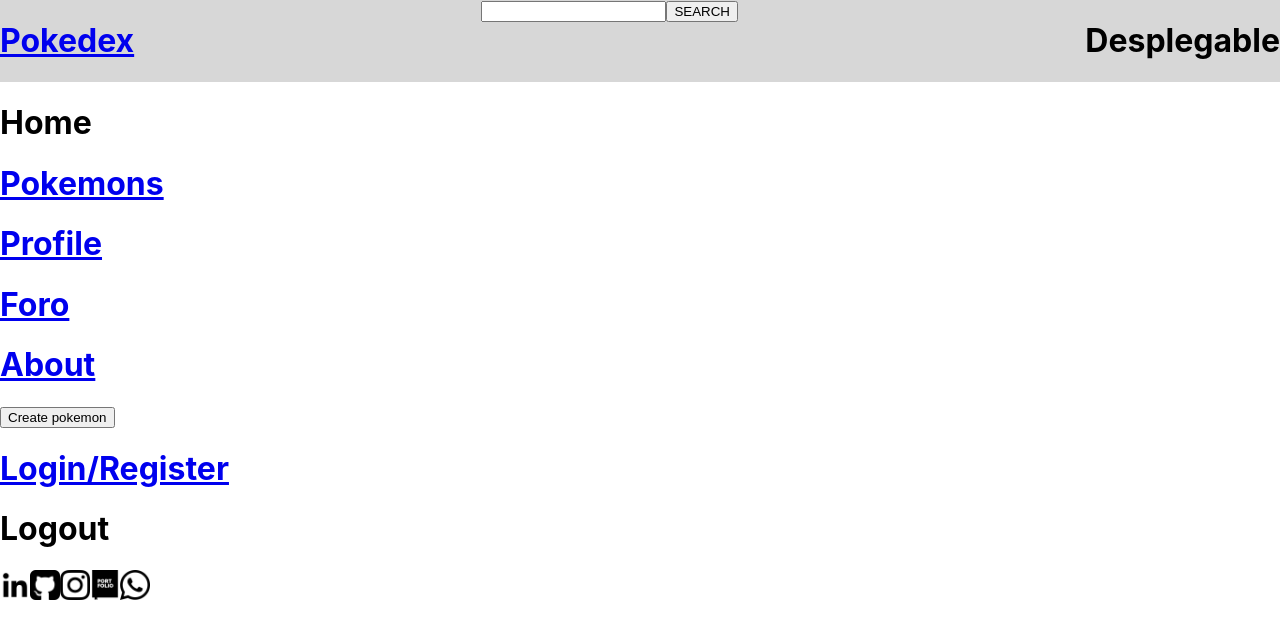
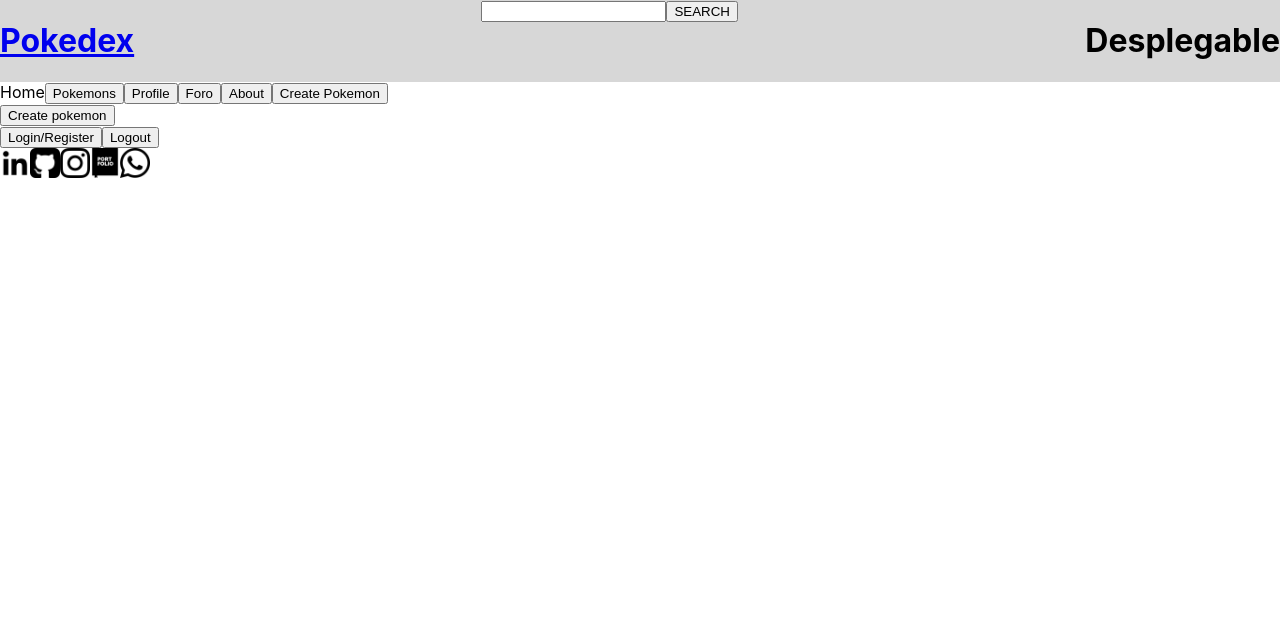
Before and after one commit to SantiRosso/PI-Pokemon, a React (Create React App) app in the folder client/: page /home in a window 1280 px wide. Shown: the top 638 px of the page. Built offline with nearby package versions, Linux system fonts and the light colour scheme.

Commit message:
refactor

```diff
--- a/client/src/components/Home/Home.jsx
+++ b/client/src/components/Home/Home.jsx
@@ -1,34 +1,23 @@
-import {Link} from "react-router-dom"
+import {Link, useNavigate} from "react-router-dom"
 //components
 import NavBar from "../NavBar/NavBar";
 import Footer from "../Footer/Footer";
 import CreatePokemonModal from "../Modals/CreatePokemonModal"
 
 const Home = () => {
+    const navigate = useNavigate()
     return(
         <div>
             <NavBar/>
-            <h1>Home</h1>
-            <Link to="/pokemons">
-                <h1>Pokemons</h1>
-            </Link>
-            <Link to="/profile">
-                <h1>Profile</h1>
-            </Link>
-            <Link to="/foro">
-                <h1>Foro</h1>
-            </Link>
-            <Link to="/about">
-                <h1>About</h1>
-            </Link>
-            {/* <Link to="/create-pokemon">
-                <h1>Create Pokemon</h1>
-            </Link> */}
-            <CreatePokemonModal/>
-            <Link to="/">
-                <h1>Login/Register</h1>
-            </Link>
-            <h1>Logout</h1>
+                Home
+                <button onClick={()=> navigate("/pokemons")}>Pokemons</button>
+                <button onClick={navigate("/profile")}>Profile</button>
+                <button onClick={()=> navigate("/foro")}>Foro</button>
+                <button onClick={()=> navigate("/about")}>About</button>
+                <button onClick={()=> navigate("/create-pokemon")}>Create Pokemon</button>
+                <CreatePokemonModal/>
+                <button onClick={()=> navigate("/")}>Login/Register</button>
+                <button>Logout</button>
             <Footer/>
         </div>
     )
```
